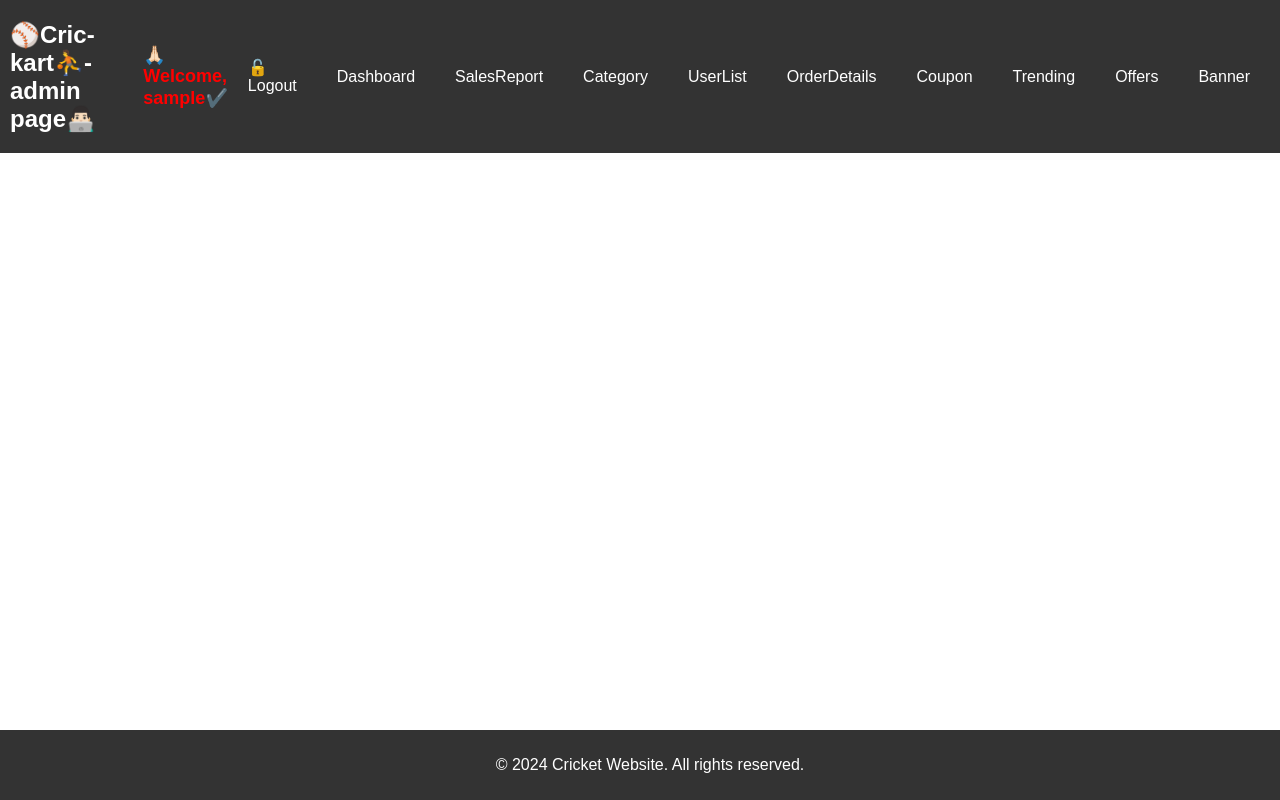
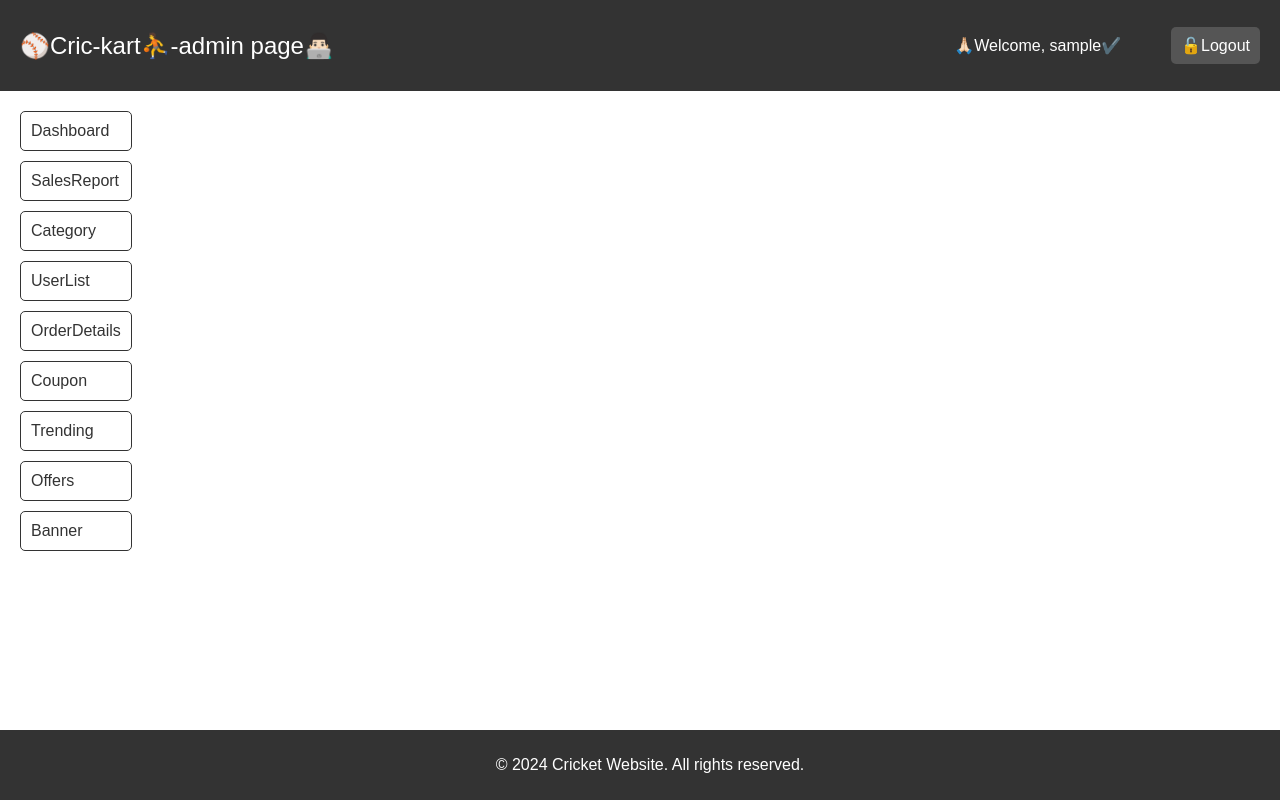
Before and after one commit to saravana1304/cricket-ecomerce-website-project, a Django app: page /ahome/ in a window 1280 px wide. Run offline with Django 4.2, Linux system fonts and the light colour scheme; the visitor is signed in with stand-in values (Sample User, id 1).

Commit message:
DASHBOARD

```diff
--- a/crickart/adminn/templates/adminn/home.html
+++ b/crickart/adminn/templates/adminn/home.html
@@ -6,24 +6,31 @@
     <meta name="viewport" content="width=device-width, initial-scale=1.0">
 
     <title>Welcome Cricket lovers</title>
-    <link rel="icon" type="image/x-icon" href="static/images/title1.jpg">
+    <link rel="icon" type="image/x-icon" href="{% static 'images/title1.jpg' %}">
 
-
-    <link rel="stylesheet" href="{% static 'userapp1/style.css'%}">
+    <link rel="stylesheet" href="{% static 'adminn/home.css' %}">
 </head>
 <body>
-
     <header>
         <nav>
             <div class="logo">⚾Cric-kart⛹️-admin page👨🏻‍💻</div>
+            {% if user.is_authenticated and user.is_superuser %}
+                <div class="user-welcome">🙏🏻Welcome, {{ user.username }}✔️</div>
                 <ul class="nav-links">
-                {% if user.is_authenticated %}
-                    <p>🙏🏻Welcome, {{ user.username }}✔️</p>
                     <li><a href="{% url 'alogin' %}">🔓Logout</a></li>
+                </ul>
             {% else %}
-                    <p>👉Please log in🔓</p>
-                    <li><a href="{% url 'userlogin' %}">🔑Login</a></li>
+                <ul class="nav-links">
+                    <li><a href="{% url 'alogin' %}">🔓Admin Login</a></li>
+                </ul>
             {% endif %}
+        </nav>
+    </header>
+
+    <div class="content-wrapper">
+        {% block content %}
+
+        <ul class="dashboard-links">
             <li><a href="#">Dashboard</a></li>
             <li><a href="#">SalesReport</a></li>
             <li><a href="#">Category</a></li>
@@ -34,17 +41,12 @@
             <li><a href="#">Offers</a></li>
             <li><a href="#">Banner</a></li>
         </ul>
-        </nav>
-    </header>
 
-
-    {%block content%}
-
-    {%endblock content%}
+        {% endblock content %}
+    </div>
 
     <footer>
         <p>&copy; 2024 Cricket Website. All rights reserved.</p>
     </footer>
-
 </body>
 </html>
--- a/crickart/adminn/templates/adminn/login.html
+++ b/crickart/adminn/templates/adminn/login.html
@@ -21,6 +21,11 @@
             <input type="password" id="password" name="password" required>
 
             <button type="submit">Login</button>
+
+            <div class="homepage">
+                <a href="{% url 'home' %}">Back to Home</a>
+            </div>
+
         </form>
     </div>
 </body>
--- a/crickart/adminn/views.py
+++ b/crickart/adminn/views.py
@@ -1,30 +1,37 @@
-from django.shortcuts import render,redirect,HttpResponse
-from django.contrib.auth.models import User
-from django.contrib.auth import authenticate, login
+from django.shortcuts import render,redirect
+from django.contrib.auth import authenticate, login,logout
 from django.contrib import messages
 from django.contrib.auth.models import auth
 
+# for performing sessions
+from django.views.decorators.cache import cache_control
+from django.contrib.auth.decorators import login_required
 
 # Create your views here.
 
+@cache_control(no_cache=True,must_revalidate=True,no_store=True)
+@login_required(login_url='alogin')
 def ahome(request):
     return render(request, 'adminn/home.html')
 
-
+#admin login request
+@cache_control(no_cache=True,must_revalidate=True,no_store=True)
 def adminlogin(request):
     if request.method == 'POST':
         username = request.POST.get('username', '')
         password = request.POST.get('password', '')
-
         if username and password:
             user = authenticate(request, username=username, password=password)
-
             if user is not None and user.is_superuser:
                 # Log in the user
                 login(request, user)
                 return redirect('ahome')
     return render(request, 'adminn/login.html')
 
+
+# admin logout request
+cache_control(no_cache=True,must_revalidate=True,no_store=True)  #performimg the sessions control,not ot redirect to older pages
+@login_required(login_url='alogin')
 def adminlogout(request):
     auth.logout(request)
     return redirect('alogin')
--- /dev/null
+++ b/crickart/static/adminn/home.css
@@ -0,0 +1,170 @@
+/* userapp1/admin_home.css */
+
+body {
+    margin: 0;
+    padding: 0;
+    font-family: 'Arial', sans-serif;
+}
+
+header {
+    background-color: #333;
+    color: #fff;
+    padding: 10px;
+    text-align: center;
+}
+
+nav {
+    display: flex;
+    justify-content: space-between;
+    align-items: center;
+    padding: 10px;
+}
+
+.logo {
+    font-size: 1.5rem;
+    margin-right: auto;
+}
+
+.nav-links {
+    list-style: none;
+    display: flex;
+    gap: 10px;
+}
+
+.nav-links li {
+    margin-left: auto;
+}
+
+.nav-links a {
+    text-decoration: none;
+    color: #fff;
+    padding: 10px;
+    border-radius: 5px;
+    background-color: #555;
+}
+
+.nav-links a:hover {
+    background-color: #777;
+}
+
+.user-welcome {
+    margin-right: 10px;
+}
+
+.content-wrapper {
+    display: flex;
+    justify-content: flex-start;
+}
+
+footer {
+    background-color: #333;
+    color: #fff;
+    text-align: center;
+    padding: 10px;
+    position: fixed;
+    bottom: 0;
+    width: 100%;
+}
+/* this one for the dashboard  */
+
+/* userapp1/admin_home.css */
+
+body {
+    margin: 0;
+    padding: 0;
+    font-family: 'Arial', sans-serif;
+}
+
+header {
+    background-color: #333;
+    color: #fff;
+    padding: 10px;
+    text-align: center;
+}
+
+nav {
+    display: flex;
+    justify-content: space-between;
+    align-items: center;
+    padding: 10px;
+}
+
+.logo {
+    font-size: 1.5rem;
+    margin-right: auto;
+}
+
+.nav-links {
+    list-style: none;
+    display: flex;
+    gap: 10px;
+}
+
+.nav-links li {
+    margin-left: auto;
+}
+
+.nav-links a {
+    text-decoration: none;
+    color: #fff;
+    padding: 10px;
+    border-radius: 5px;
+    background-color: #555;
+}
+
+.nav-links a:hover {
+    background-color: #777;
+}
+
+.user-welcome {
+    margin-right: 10px;
+}
+
+.content-wrapper {
+    display: flex;
+    justify-content: space-between;
+    align-items: flex-start;
+    padding: 20px;
+}
+
+.dashboard-links {
+    list-style: none;
+    padding: 0;
+    margin: 0;
+}
+
+.dashboard-links li {
+    margin-bottom: 10px;
+}
+
+.dashboard-links a {
+    text-decoration: none;
+    color: #333;
+    padding: 10px;
+    border: 1px solid #333;
+    border-radius: 5px;
+    display: block;
+    background-color: #fff;
+    transition: background-color 0.3s ease;
+}
+
+.dashboard-links a:hover {
+    background-color: #eee;
+}
+
+.additional-content {
+    padding: 10px;
+    background-color: #f4f4f4;
+    border: 1px solid #ddd;
+    border-radius: 5px;
+}
+
+.footer {
+    background-color: #333;
+    color: #fff;
+    text-align: center;
+    padding: 10px;
+    position: fixed;
+    bottom: 0;
+    width: 100%;
+}
```
Also changed, not shown: crickart/static/adminn/login.css (+55 -13 lines), crickart/userapp1/templates/userapp1/main.html (+10 -14 lines). Lines whose indentation alone changed are shown as unchanged.
